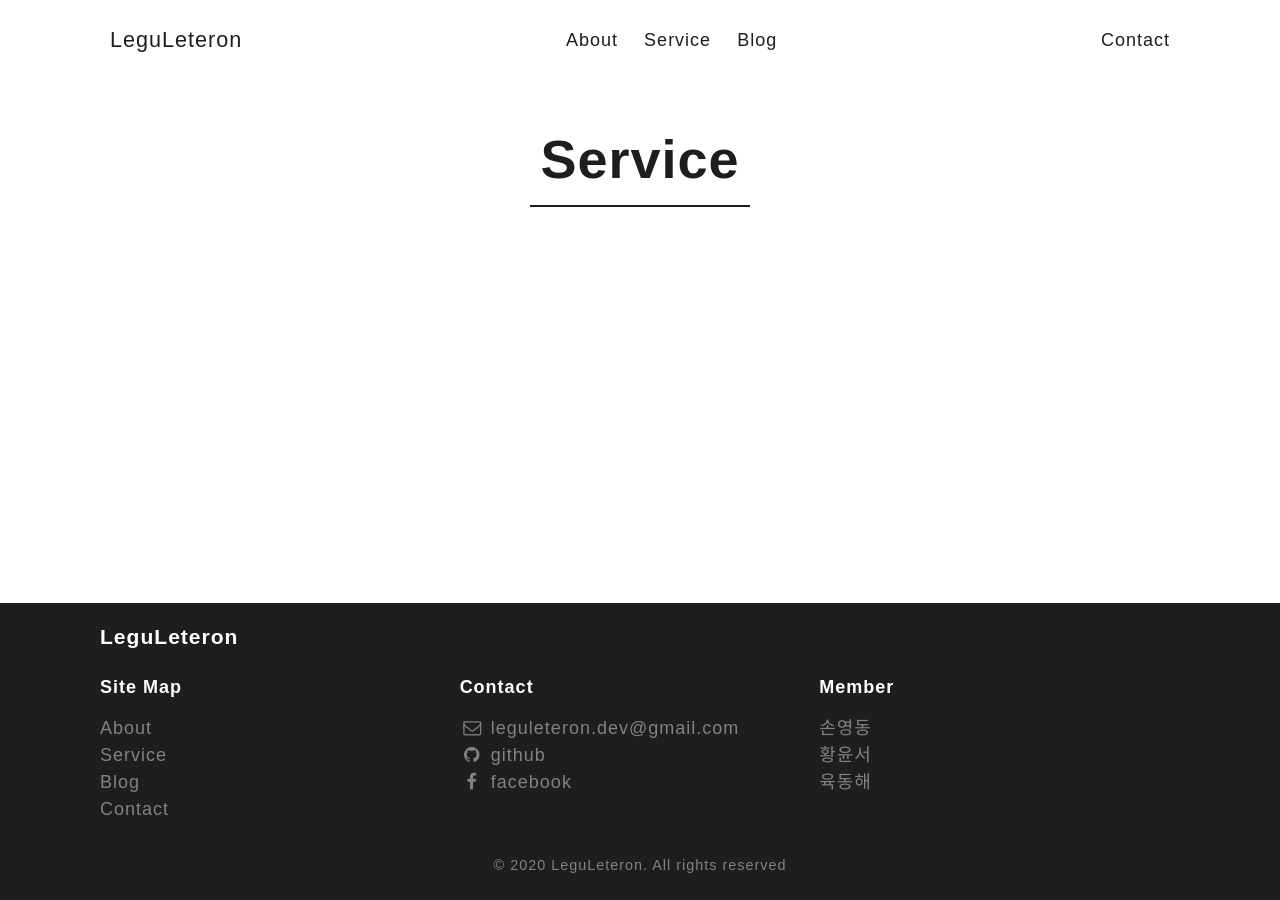
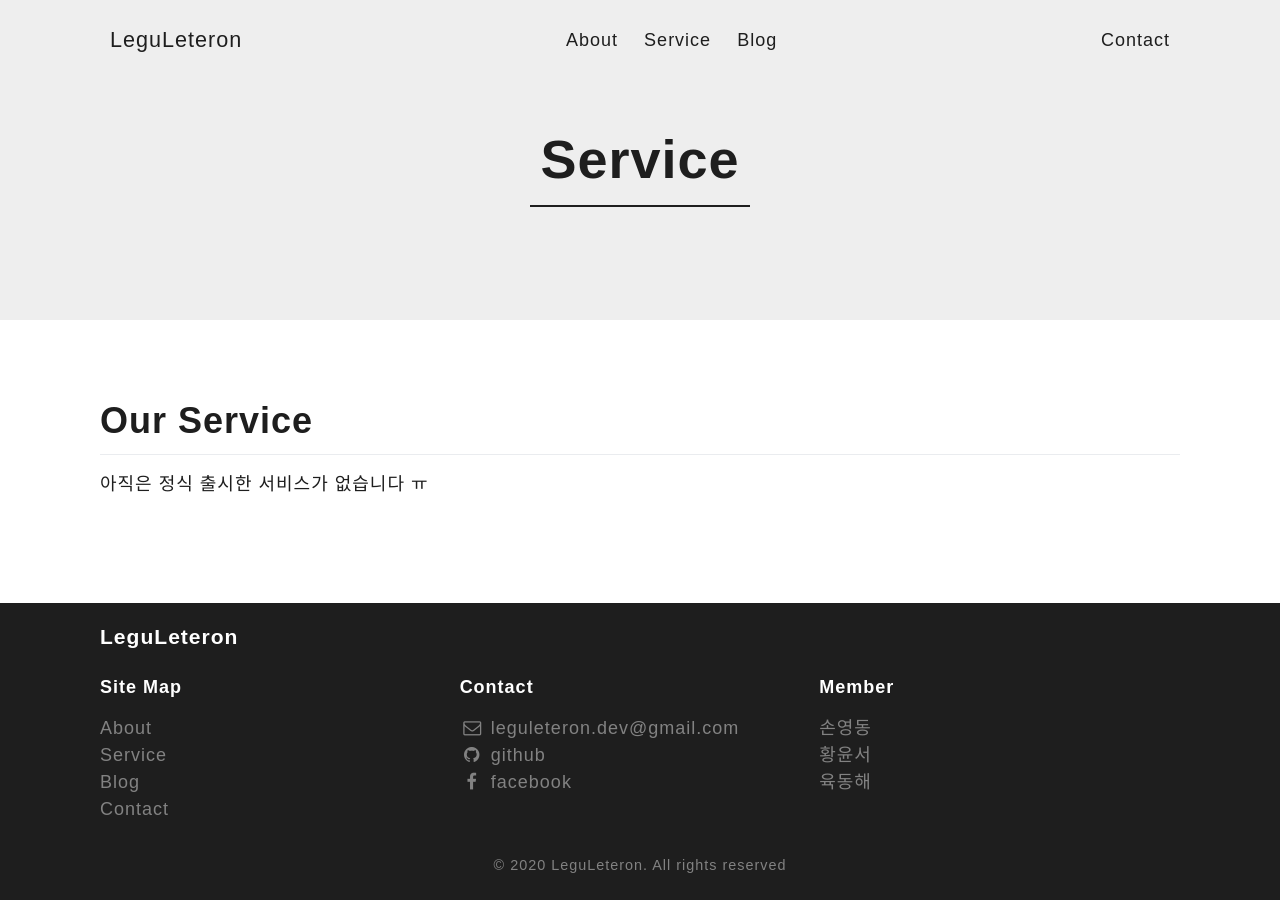
Before and after one commit to LeguLeteron/leguleteron.github.io, a Jekyll site: the page built from page/service.md, in a window 1280 px wide. Built offline with Jekyll 4.4.1, drawn with Linux system fonts in a browser that asks for light colours; some web fonts are replaced.

Commit message:
Doc : 서비스 페이지 추가

```diff
--- a/_layouts/blog.html
+++ b/_layouts/blog.html
@@ -0,0 +1,3 @@
+---
+layout: page
+---
--- a/page/service.md
+++ b/page/service.md
@@ -2,4 +2,13 @@
 layout: page
 title: Service
 permalink: /service/
+cover:
+    background:
+        image:
+        color: '#eee'
+    color: '#1e1e1e'
 ---
+
+# Our Service
+
+아직은 정식 출시한 서비스가 없습니다 ㅠ
```
